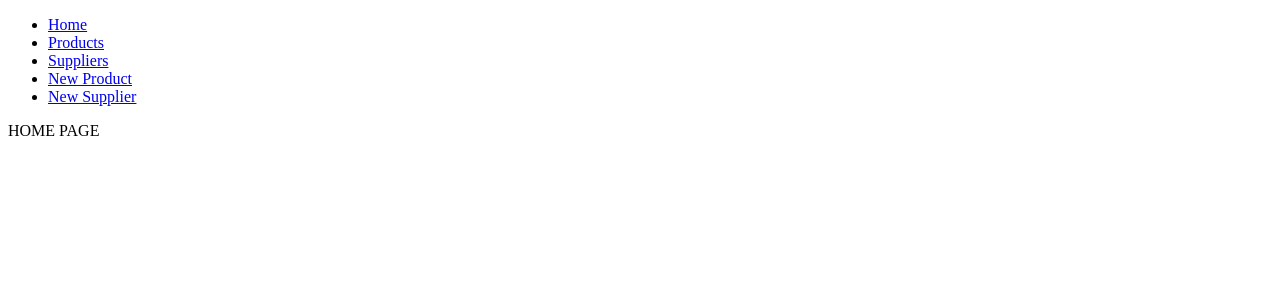
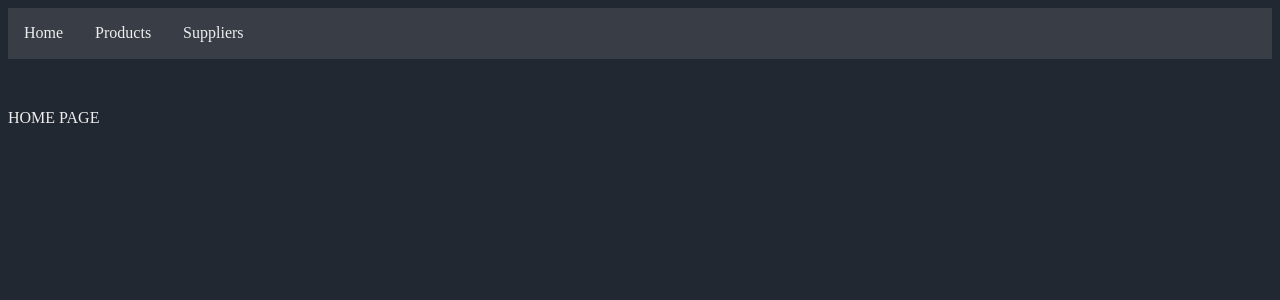
Before and after one commit to Stuart-McCafferty/W5_Inventory_Mangement, a Flask app: page / in a window 1280 px wide. Shown: the top 300 px of the page. Run offline with Flask 2, Linux system fonts and the light colour scheme.

Commit message:
styling nav bar

```diff
--- /dev/null
+++ b/static/styles.css
@@ -0,0 +1,73 @@
+body {
+    background: #222831;
+}
+
+a {
+    text-decoration: none;
+    color: #EEEEEE;
+}
+
+header {
+    width: 100%;
+    height: 51px;
+    background: #393E46;
+    margin-bottom: 50px;
+}
+
+ul {
+    background: #00ADB5;
+    list-style: none;
+    margin: 0;
+    padding-left: 0;
+}
+
+li {
+    color: #EEEEEE;
+    background: #393E46;
+    display: block;
+    float: left;
+    padding: 1rem;
+    position: relative;
+    text-decoration: none;
+    transition-duration: 0.5s;
+}
+
+li a {
+    color: #EEEEEE;
+}
+
+li:hover,
+li:focus-within {
+    background: #00ADB5;
+    cursor: pointer;
+}
+
+li:focus-within a {
+    outline: none;
+}
+
+ul li ul {
+    background: #393E46;
+    visibility: hidden;
+    opacity: 0;
+    min-width: 5rem;
+    position: absolute;
+    transition: all 0.5s ease;
+    margin-top: 1rem;
+    left: 0;
+    display: none;
+}
+
+ul li:hover > ul,
+ul li:focus-within > ul,
+ul li ul:hover,
+ul li ul:focus {
+    visibility: visible;
+    opacity: 1;
+    display: block
+}
+
+ul li ul li {
+    clear: both;
+    width: 100%;
+}
--- a/templates/base.html
+++ b/templates/base.html
@@ -4,20 +4,28 @@
   <meta charset="UTF-8">
   <meta name="viewport" content="width=device-width, initial-scale=1.0">
   <meta http-equiv="X-UA-Compatible" content="ie=edge">
-  <link rel="stylesheet" href="{{ url_for('static', filename='style.css') }}">
+  <link rel="stylesheet" href= " {{ url_for('static', filename='styles.css') }}"
+  >
   <link rel="stylesheet" href="https://stackpath.bootstrapcdn.com/font-awesome/4.7.0/css/font-awesome.min.css" crossorigin="anonymous">
   <title>Inventory Manager </title>
 </head>
 <body>
   <header>
     <nav>
-      <ul class="menu">
+      <ul>
         <li><a href="/">Home</a></li>
-        <li><a href="/products">Products</a></li>
-        <li><a href="/suppliers">Suppliers</a></li>
-        <li><a href="/products/new">New Product</a></li>
-        <li><a href="/suppliers/new">New Supplier</a></li>
-
+        <li><a href="/products">Products</a>
+          <ul class="dropdown">
+            <li><a href="/products">View Products</a></li>
+            <li><a href="/products/new">New Product</a></li>
+          </ul>
+        </li>
+        <li><a href="/suppliers">Suppliers</a>
+          <ul class="dropdown">
+            <li><a href="/suppliers">View Suppliers</a></li>
+            <li><a href="/suppliers/new">New Supplier</a></li>
+          </ul>
+        </li>
       </ul>
     </nav>
   </header>
--- a/templates/index.html
+++ b/templates/index.html
@@ -1,4 +1,4 @@
 {% extends "base.html" %}
 {% block content %}
-HOME PAGE
+<a>HOME PAGE</a>
 {% endblock %}
```
